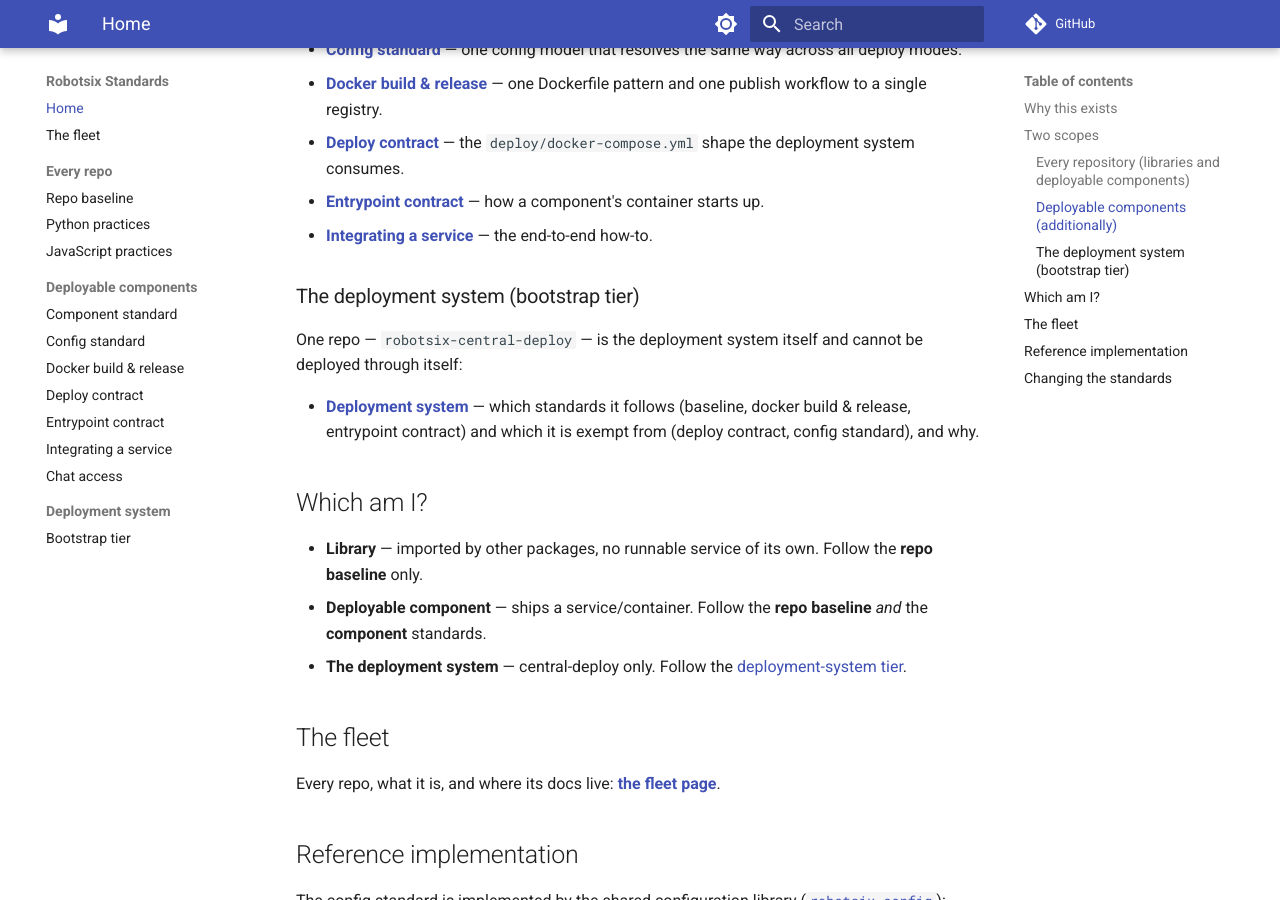
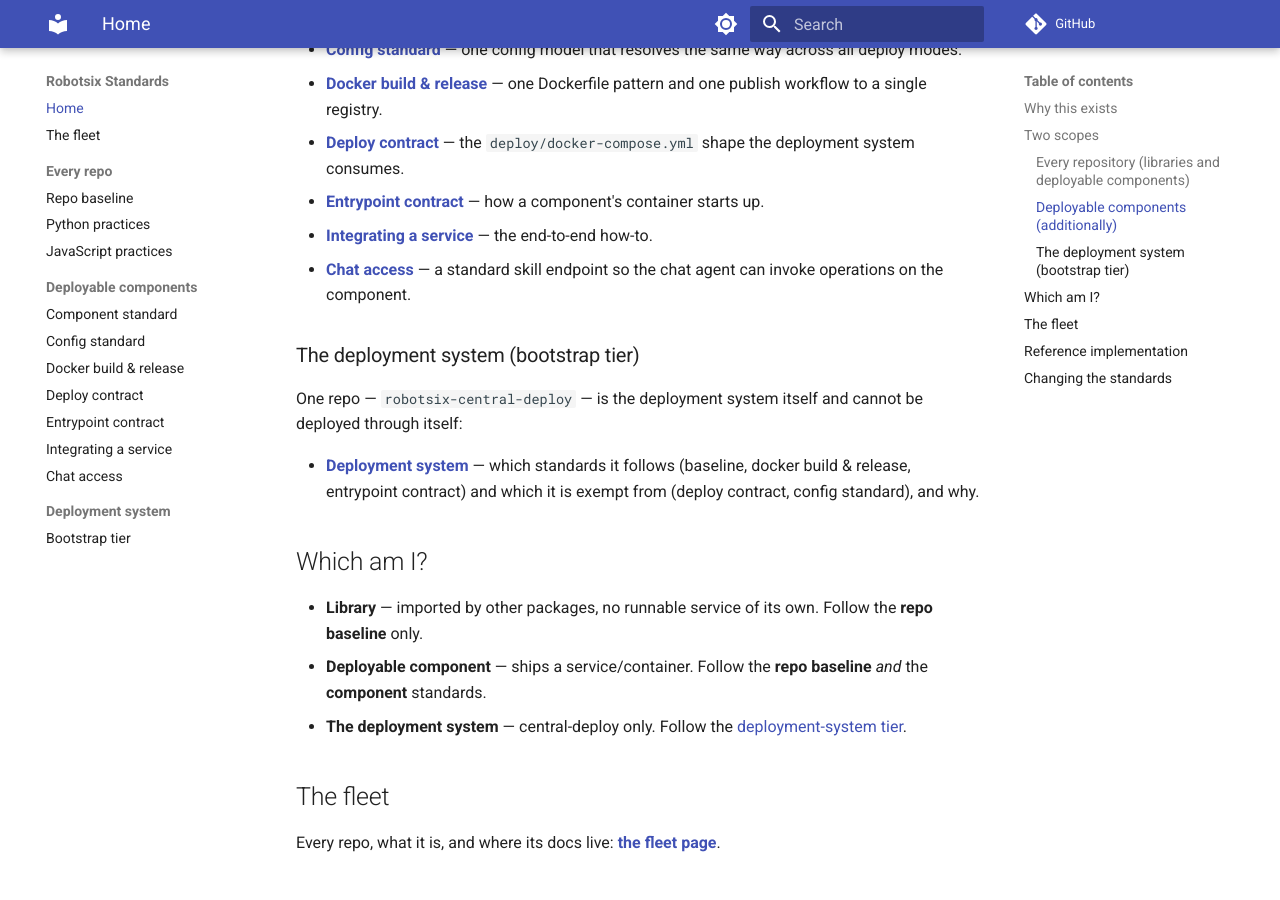
Before and after one commit to damien-robotsix/robotsix-standards, an MkDocs documentation site: the page built from docs/index.md, in a window 1280 px wide and 900 px high, scrolled down 1016 px. Built offline with MkDocs 1.6.1 and Material for MkDocs 9.7.7, drawn with Linux system fonts in a browser that asks for light colours; comment, search, counter and statistics services are not loaded.

Commit message:
mill: chat-access-standard missing from 'Deployable components' tables in README.md and docs/index.md (20260711T070834Z-chat-access-standard-missing-from-deploy-bc35) (#35)
Co-authored-by: robotsix-mill <mill@robotsix.local>

```diff
--- a/docs/index.md
+++ b/docs/index.md
@@ -46,6 +46,8 @@ integrates with the deployment system. Beyond the baseline it follows:
 - **[Entrypoint contract](entrypoint-contract.md)** — how a component's
   container starts up.
 - **[Integrating a service](integrating-a-service.md)** — the end-to-end how-to.
+- **[Chat access](chat-access-standard.md)** — a standard skill endpoint so the
+  chat agent can invoke operations on the component.
 
 ### The deployment system (bootstrap tier)
 
```
Also changed, not shown: CHANGELOG.md (+1 -0 lines), README.md (+1 -0 lines), changelog.d/20260711T070834Z-chat-access-standard-missing-from-deploy-bc35.misc.md (added, +1 -0 lines).
